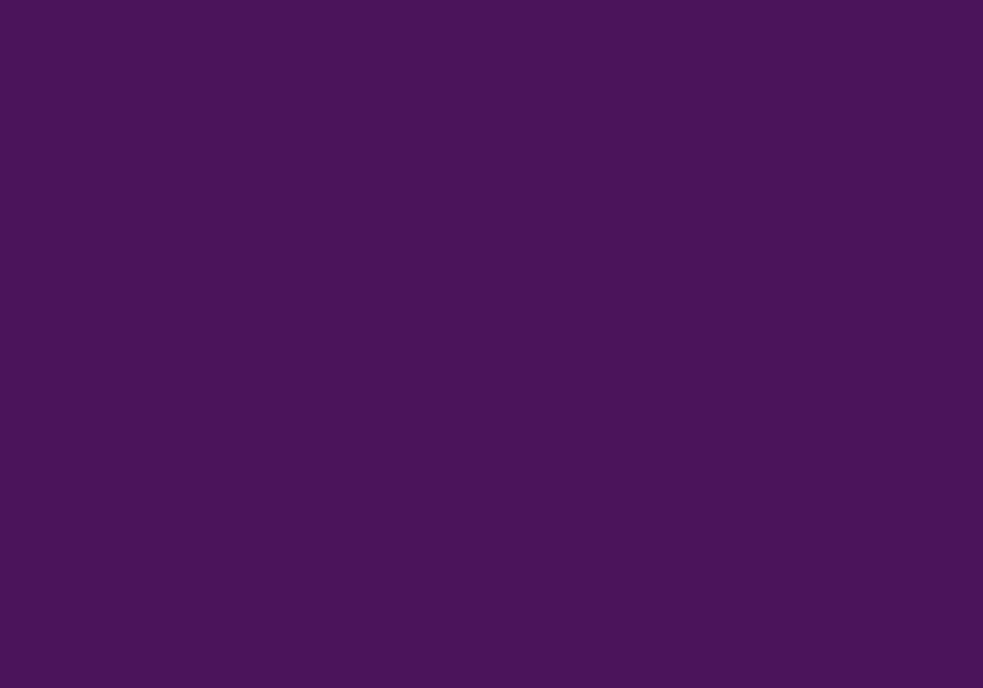
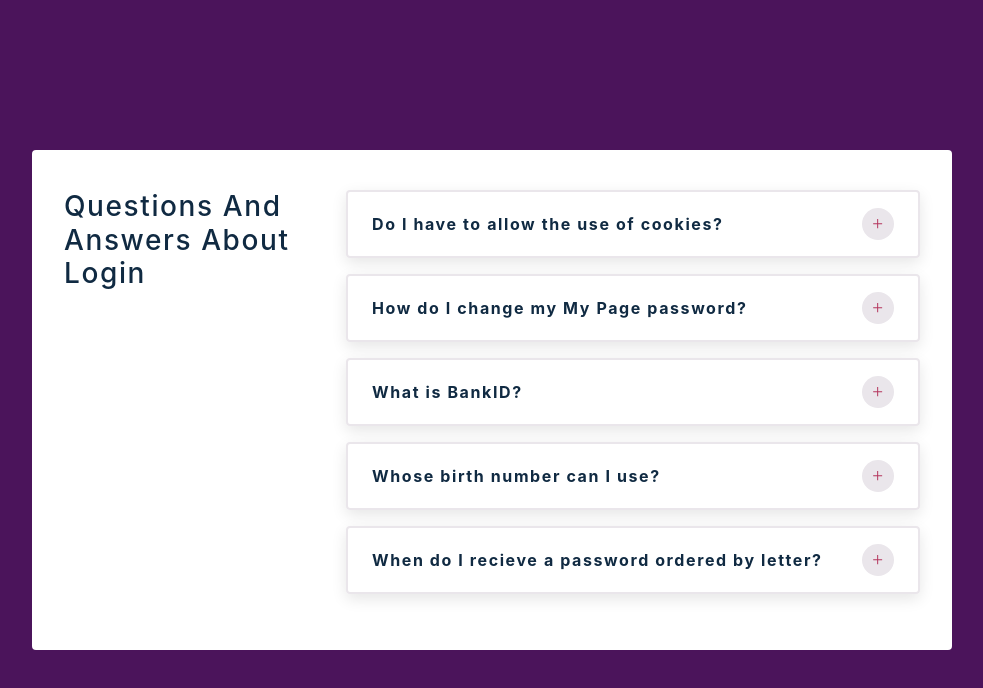
Before and after one commit to TunA-Kai/react-beginner-project-with-ts, a React (Create React App) app: page / in a window 1280 px wide. Shown: the top 688 px of the page, without its empty margins (148-1131 px from the left). Built offline with nearby package versions, Linux system fonts and the light colour scheme.

Commit message:
finish project

```diff
--- a/src/App.tsx
+++ b/src/App.tsx
@@ -1,8 +1,22 @@
 import Question from './Question'
-import questions from './data'
+import data from './data'
+import { useState } from 'react'
 
 function App() {
-  return <div className='App'></div>
+  const [questions, setQuestions] = useState(data)
+
+  return (
+    <main>
+      <div className='container'>
+        <h3>questions and answers about login</h3>
+        <section className='info'>
+          {questions.map(question => (
+            <Question key={question.id} {...question} />
+          ))}
+        </section>
+      </div>
+    </main>
+  )
 }
 
 export default App
--- a/src/Question.tsx
+++ b/src/Question.tsx
@@ -1,5 +1,23 @@
-function Question({}) {
-  return <> </>
+import { QuestionInterface } from './Interface'
+import { AiOutlineMinus, AiOutlinePlus } from 'react-icons/ai'
+import { useState } from 'react'
+
+interface QuestionProp extends QuestionInterface {}
+
+function Question({ title, info }: QuestionProp) {
+  const [isActive, setIsActive] = useState(false)
+
+  return (
+    <article className='question'>
+      <header>
+        <h4>{title}</h4>
+        <button className='btn' onClick={() => setIsActive(!isActive)}>
+          {isActive ? <AiOutlineMinus /> : <AiOutlinePlus />}
+        </button>
+      </header>
+      {isActive ? <p>{info}</p> : null}
+    </article>
+  )
 }
 
 export default Question
```
